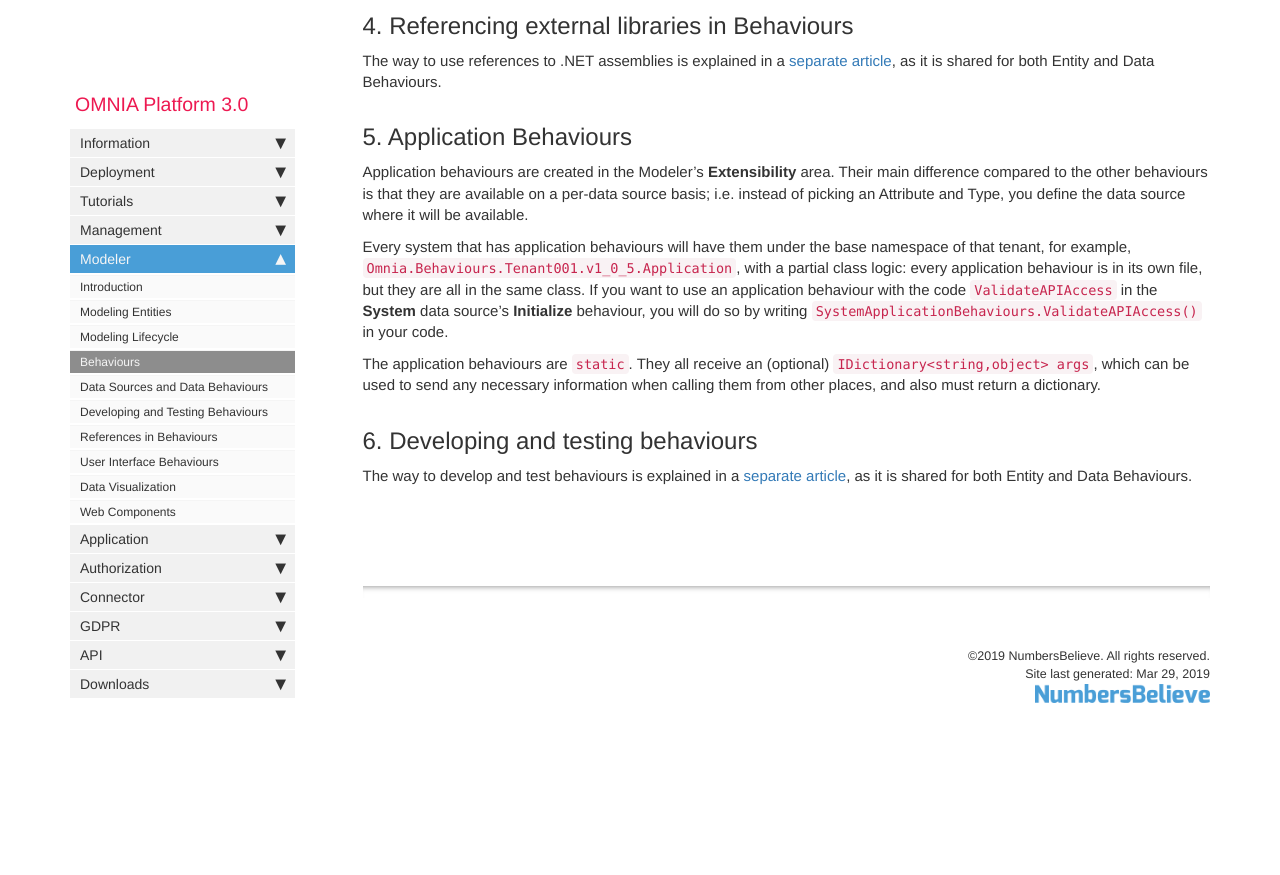
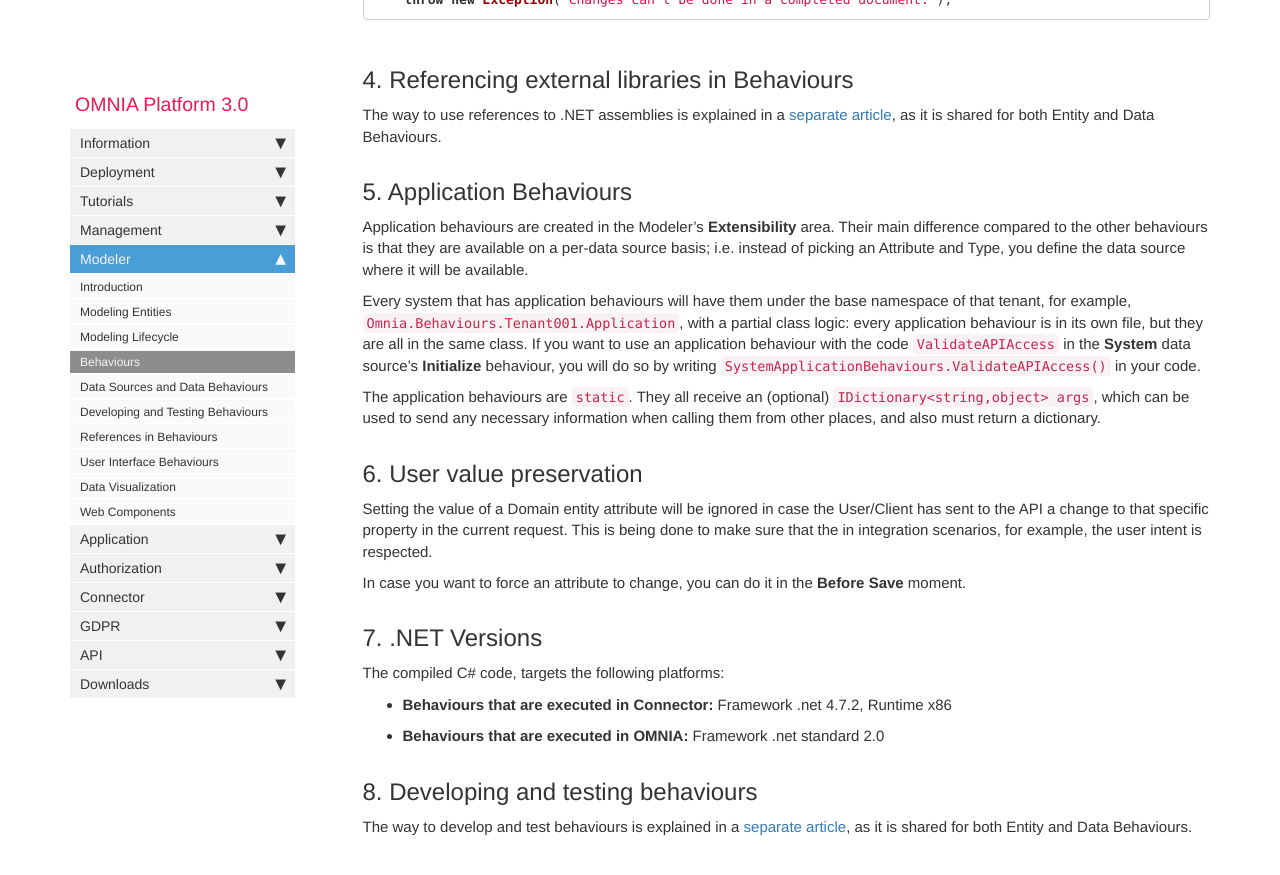
Before and after one commit to daniel8lopes/omnia3, a Jekyll site: the page built from docs/pages/omnia3/Modeler/omnia3_modeler_behaviours.md, in a window 1280 px wide and 900 px high, scrolled down 4647 px. Shown: the top 875 px of the window. Built offline with Jekyll 4.4.1, drawn with Linux system fonts in a browser that asks for light colours; nearby versions of some CDN libraries; comment, search, counter and statistics services are not loaded; before the commit the page ends 5410 px from its top, so only the background shows below that; some of the changed text lies outside the part shown.

Commit message:
Improve C# behaviours documentation

````diff
--- a/docs/pages/omnia3/Modeler/omnia3_modeler_behaviours.md
+++ b/docs/pages/omnia3/Modeler/omnia3_modeler_behaviours.md
@@ -37,10 +37,10 @@ During the behaviour lifecycle, the platform stores the current state of the doc
 ## 2. Types of Behaviours
 
 There are currently five different execution moments for behaviours, which follow a logical flow:
-- **Initialize**: Executes when an entity is created;
+- **Initialize**: Executes when an entity is initiated in the behaviour engine to perform an update or create;
 - **Before Change**: Executes immediately before an update is received for that entity;
 - **Formula**: Executes during updates, requires an attribute, and **calculates** the value of that attribute. Must return a value of the correct type;
-- **Action**: Executes during updates, requires an attribute, and, given the new and old values of that attribute, performs an operation;
+- **Action/Change**: Executes during updates, requires an attribute, and, given the new and old values of that attribute, performs an operation;
 - **After Change**: Executes immediately after the update with the user's changes is done;
 - **Before Save**: Executes when an entity is saved.
 
@@ -136,10 +136,23 @@ The way to use references to .NET assemblies is explained in a [separate article
 
 Application behaviours are created in the Modeler's **Extensibility** area. Their main difference compared to the other behaviours is that they are available on a per-data source basis; i.e. instead of picking an Attribute and Type, you define the data source where it will be available.
 
-Every system that has application behaviours will have them under the base namespace of that tenant, for example, ``` Omnia.Behaviours.Tenant001.v1_0_5.Application```, with a partial class logic: every application behaviour is in its own file, but they are all in the same class. If you want to use an application behaviour with the code ```ValidateAPIAccess``` in the **System** data source's **Initialize** behaviour, you will do so by writing ```SystemApplicationBehaviours.ValidateAPIAccess()``` in your code.
+Every system that has application behaviours will have them under the base namespace of that tenant, for example, ``` Omnia.Behaviours.Tenant001.Application```, with a partial class logic: every application behaviour is in its own file, but they are all in the same class. If you want to use an application behaviour with the code ```ValidateAPIAccess``` in the **System** data source's **Initialize** behaviour, you will do so by writing ```SystemApplicationBehaviours.ValidateAPIAccess()``` in your code.
 
 The application behaviours are ```static```. They all receive an (optional) ```IDictionary<string,object> args```, which can be used to send any necessary information when calling them from other places, and also must return a dictionary.
 
-## 6. Developing and testing behaviours
+## 6. User value preservation
+
+Setting the value of a Domain entity attribute will be ignored in case the User/Client has sent to the API a change to that specific property in the current request. This is being done to make sure that the in integration scenarios, for example, the user intent is respected.
+
+In case you want to force an attribute to change, you can do it in the **Before Save** moment.
+
+## 7. .NET Versions
+
+The compiled C# code, targets the following platforms:
+
+- **Behaviours that are executed in Connector:** Framework .net 4.7.2, Runtime x86
+- **Behaviours that are executed in OMNIA:** Framework .net standard 2.0
+
+## 8. Developing and testing behaviours
 
 The way to develop and test behaviours is explained in a [separate article](omnia3_modeler_developingbehaviours.html), as it is shared for both Entity and Data Behaviours.
````
Also changed, not shown: docs/pages/omnia3/Modeler/omnia3_modeler_references.md (+2 -2 lines).
